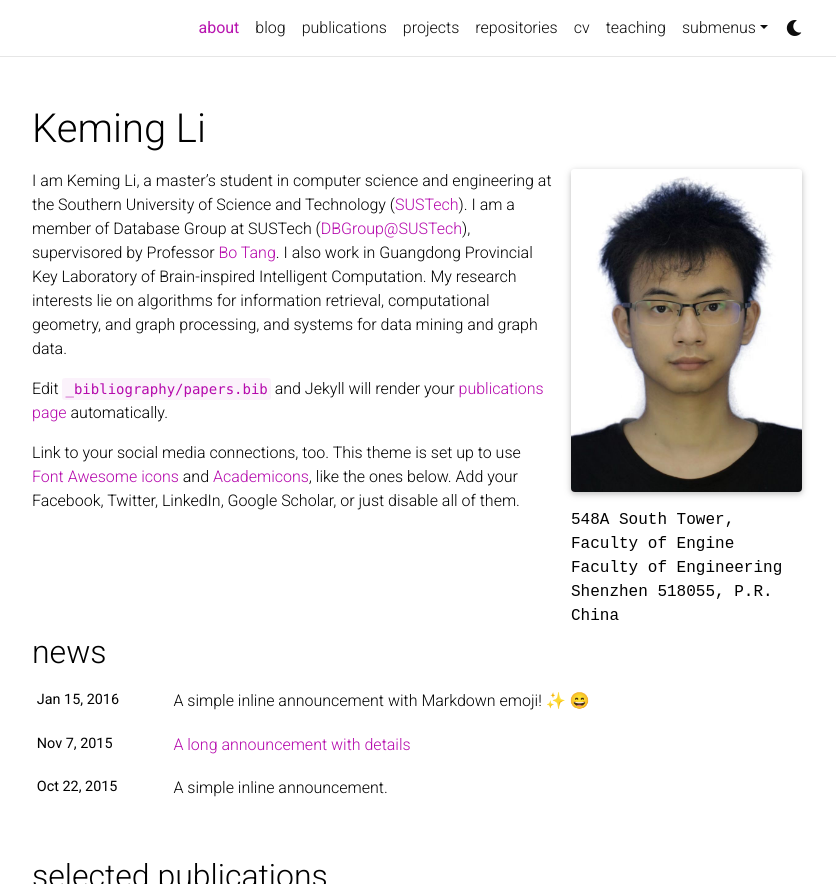
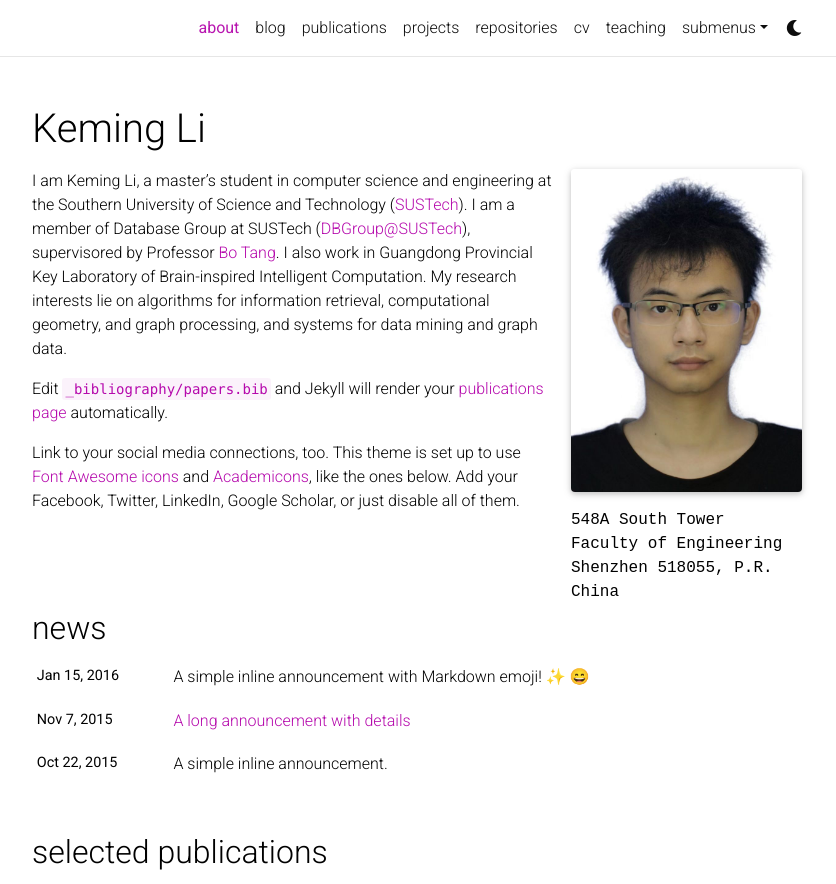
Before and after one commit to ghlkm/ghlkm.github.io, a Jekyll site: the page built from _pages/about.md, in a window 1280 px wide and 1197 px high, cut to the strip 0-884 px from the top of the window. Shown: the whole strip, without its empty margins (223-1059 px from the left). Built offline with Jekyll 4.4.1, drawn with Linux system fonts in a browser that asks for light colours; full-size pictures stand in for the smaller copies a plugin makes; emoji names are drawn with the system emoji font; comment, search, counter and statistics services are not loaded; a style sheet for code colours, icons or effects is not loaded.

Commit message:
Update about.md

```diff
--- a/_pages/about.md
+++ b/_pages/about.md
@@ -9,7 +9,7 @@ profile:
   image: prof_pic.jpg
   image_circular: false # crops the image to make it circular
   address: >
-    <p>548A South Tower, Faculty of Engine</p>
+    <p>548A South Tower</p>
     <p>Faculty of Engineering</p>
     <p>Shenzhen 518055, P.R. China</p>
 
```
